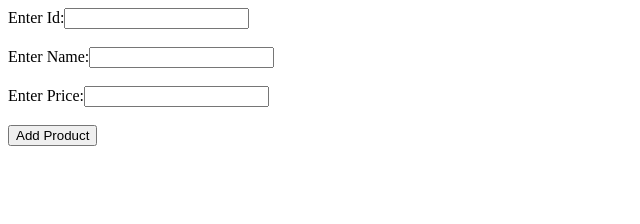
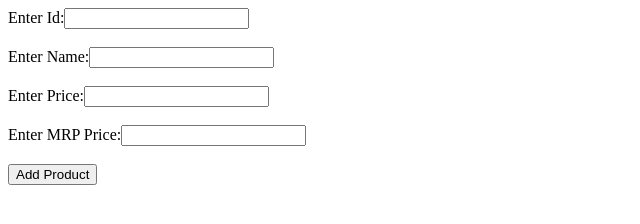
Before and after one commit to harshalp27/RESTJersey, a plain HTML site: page restfuljerseyformparam/WebContent/index.html in a window 1280 px wide. Shown: the whole page, without its empty margins (0-640 px from the left). Drawn offline with Linux system fonts and the light colour scheme.

Commit message:
MRP field added in Index.html

```diff
--- a/restfuljerseyformparam/WebContent/index.html
+++ b/restfuljerseyformparam/WebContent/index.html
@@ -10,6 +10,7 @@
 Enter Id:<input type="text" name="id"/><br/><br/>
 Enter Name:<input type="text" name="name"/><br/><br/>
 Enter Price:<input type="text" name="price"/><br/><br/>
+Enter MRP Price:<input type="text" name="price_mrp"/><br/><br/>
 <input type="submit" value="Add Product"/>
 </form>
 
```
